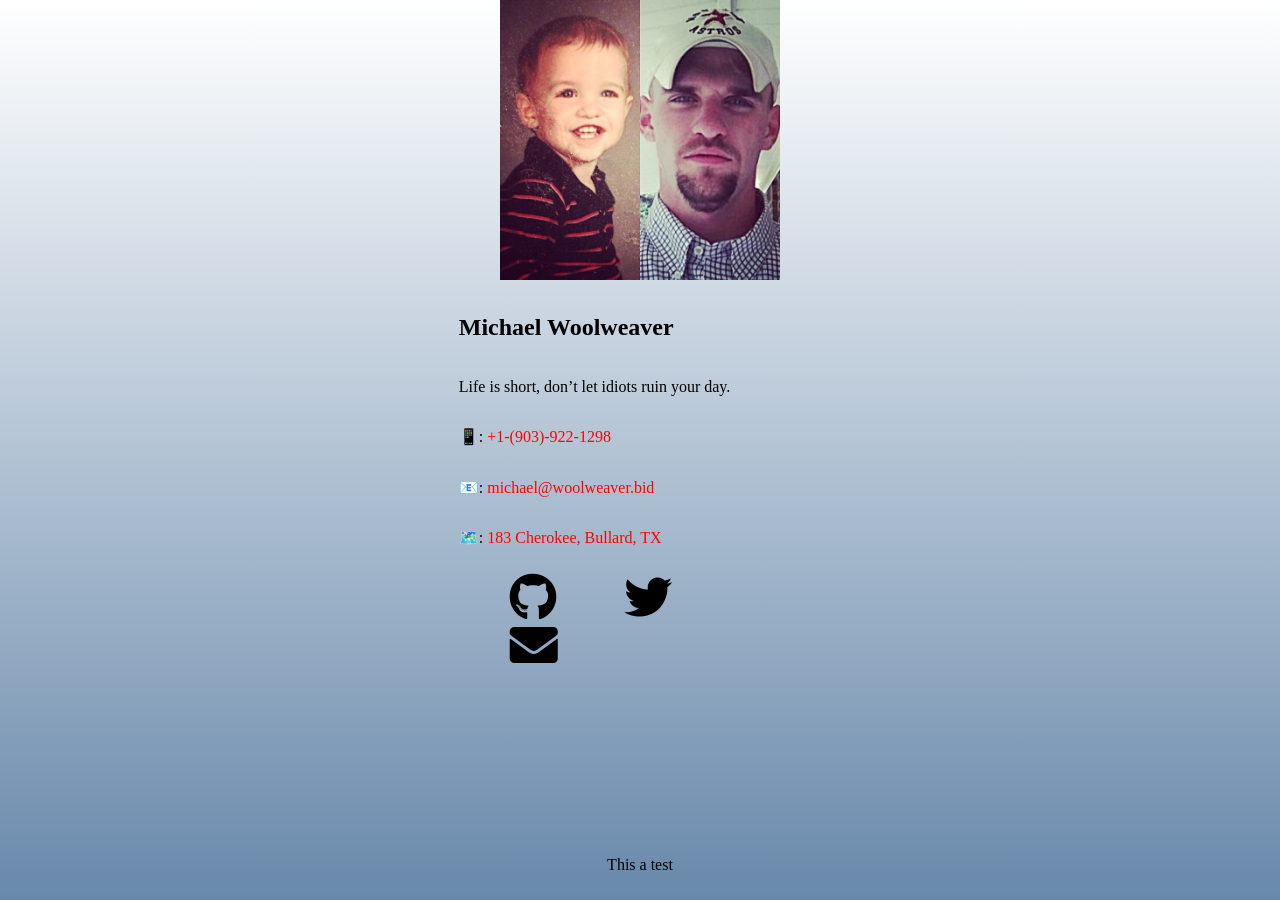
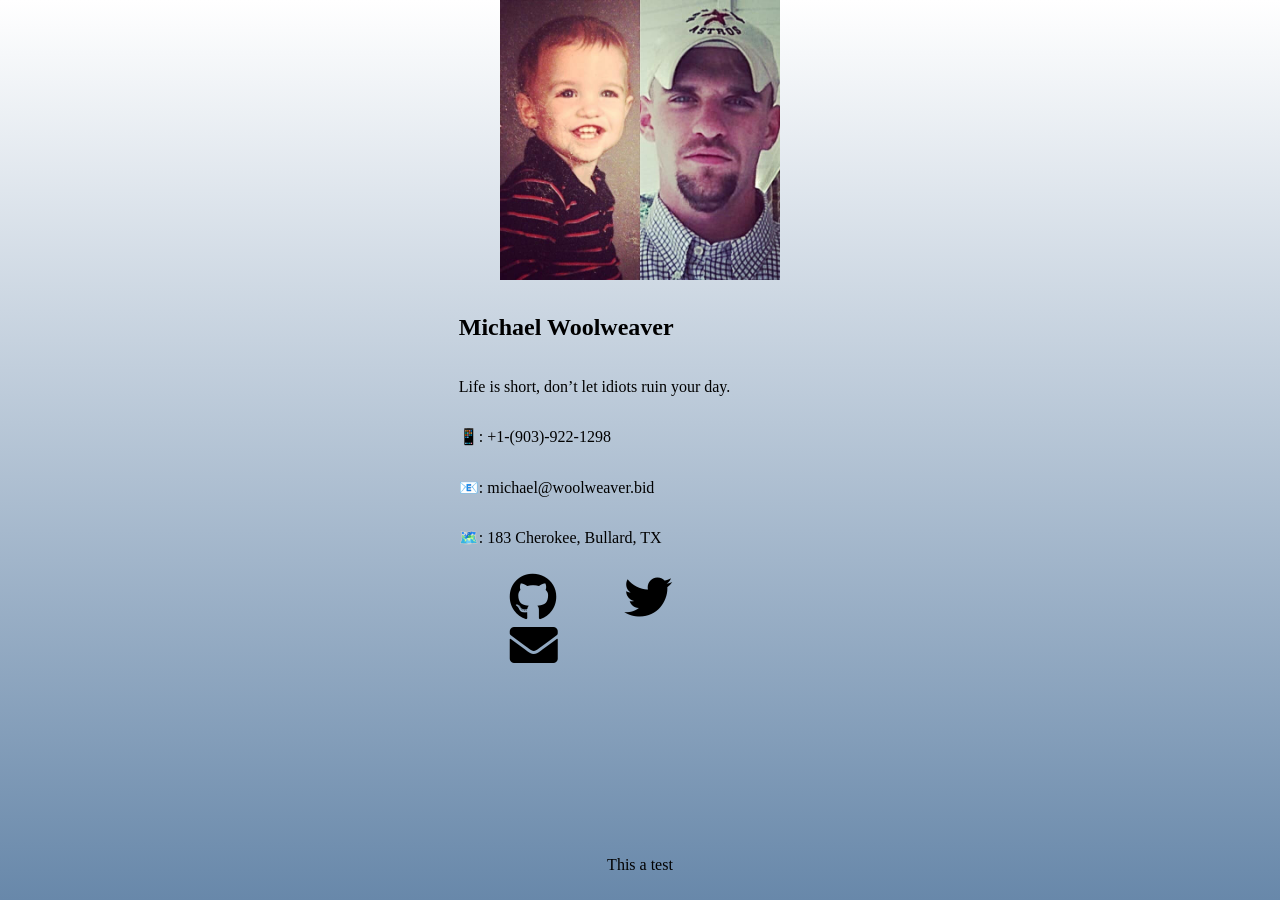
Before and after one commit to mwoolweaver/contigo, a Jekyll site: the page built from index.html, in a window 1280 px wide. Built offline with Jekyll 4.4.1, drawn with Linux system fonts in a browser that asks for light colours; nearby versions of some CDN libraries.

Commit message:
Update index.html

```diff
--- a/index.html
+++ b/index.html
@@ -6,19 +6,19 @@ layout: default
     <style>
         a:link {
 		text-decoration: none;
-		color: red;
+		color: black;
 		}
 	a:visited {
 		text-decoration: none;
-		color: red;
+		color: black;
 		}
 	a:hover {
 		text-decoration: none;
-		color: red;
+		color: black;
 		}
 	a:active {
 		text-decoration: none;
-		color: red;
+		color: black;
 		}
     </style>
     <header>
```
